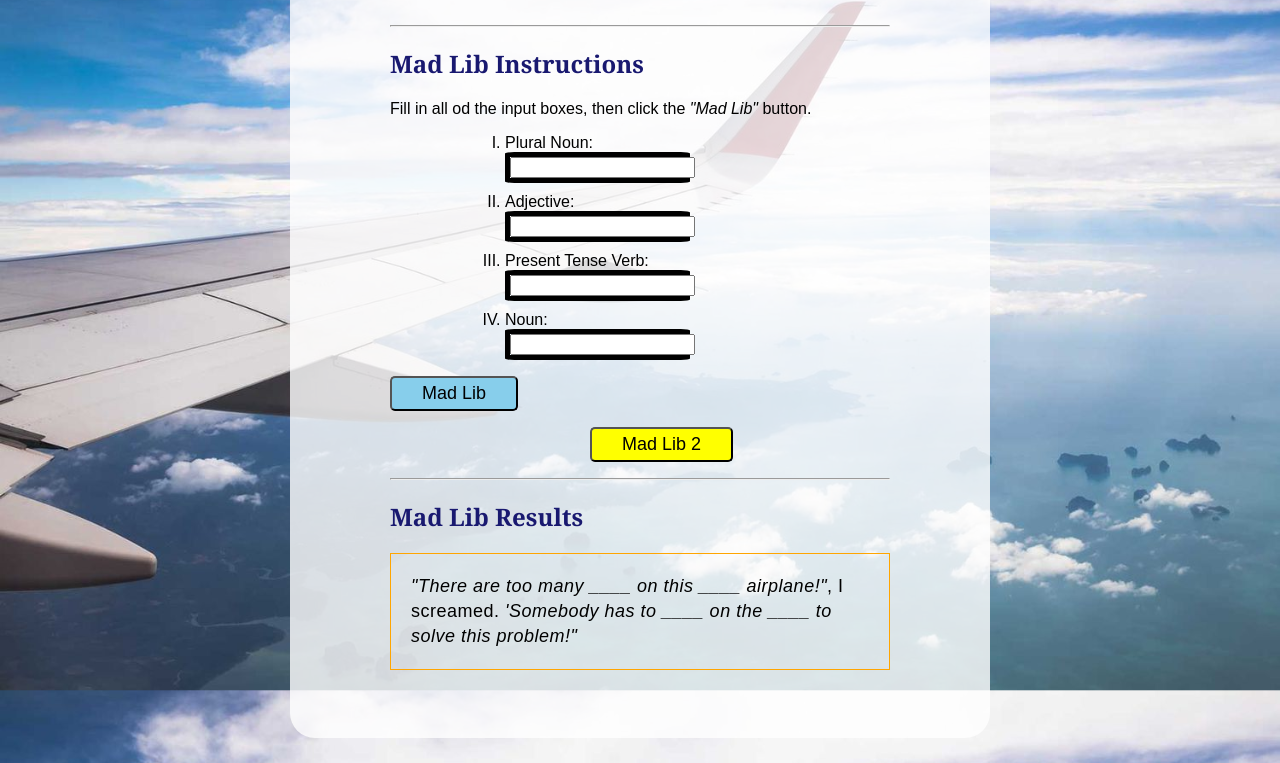
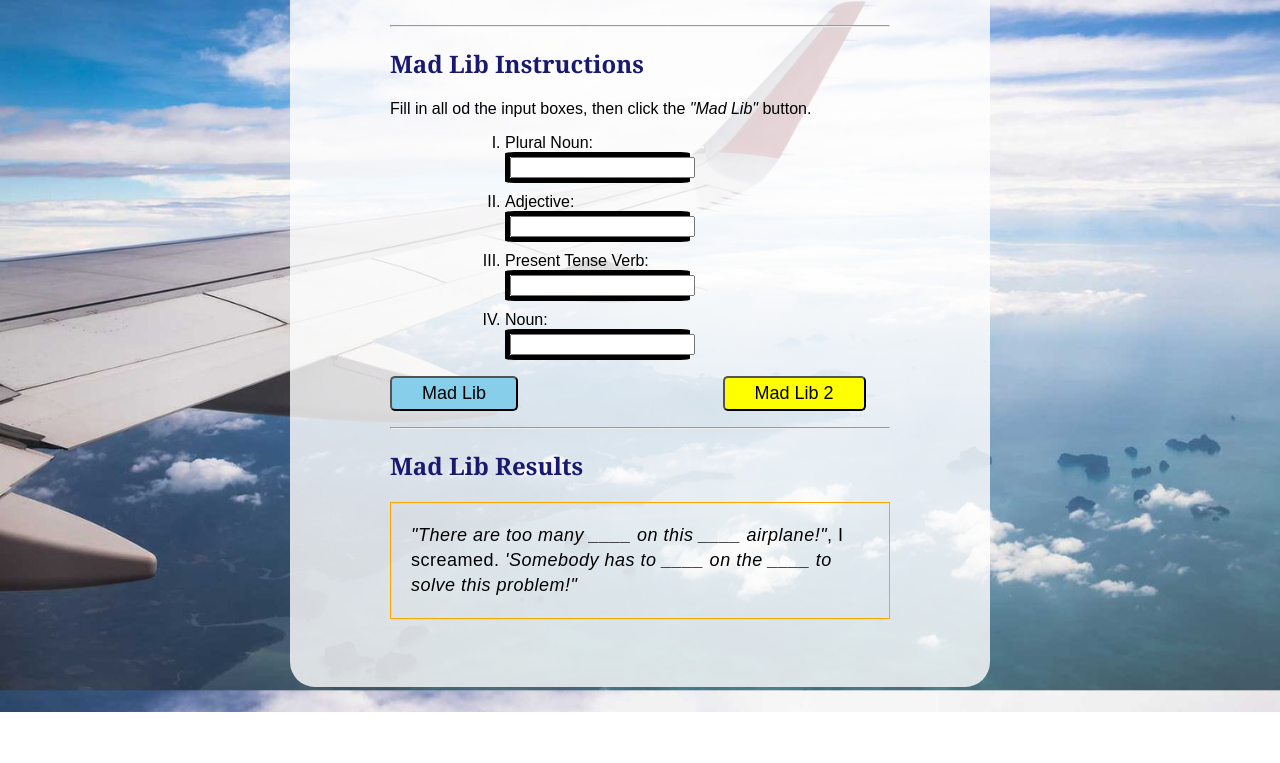
Before and after one commit to m1hN/Mad-Libs, a plain HTML site: page index.html in a window 1280 px wide. Shown: the part 163-926 px from the top of the page. After the commit the page ends 875 px from the top, so only its background shows below. Drawn offline with Linux system fonts and the light colour scheme.

Commit message:
Update index.html

```diff
--- a/index.html
+++ b/index.html
@@ -24,8 +24,7 @@
     </span>
     </ol>
 
-    <p><button>Mad Lib</button></p>
-    <p><button class="yellow">Mad Lib 2</button></p>
+    <p><button>Mad Lib</button> <button class="yellow">Mad Lib 2</button></p>
     <hr />
 
     <h2>Mad Lib Results</h2>
```
